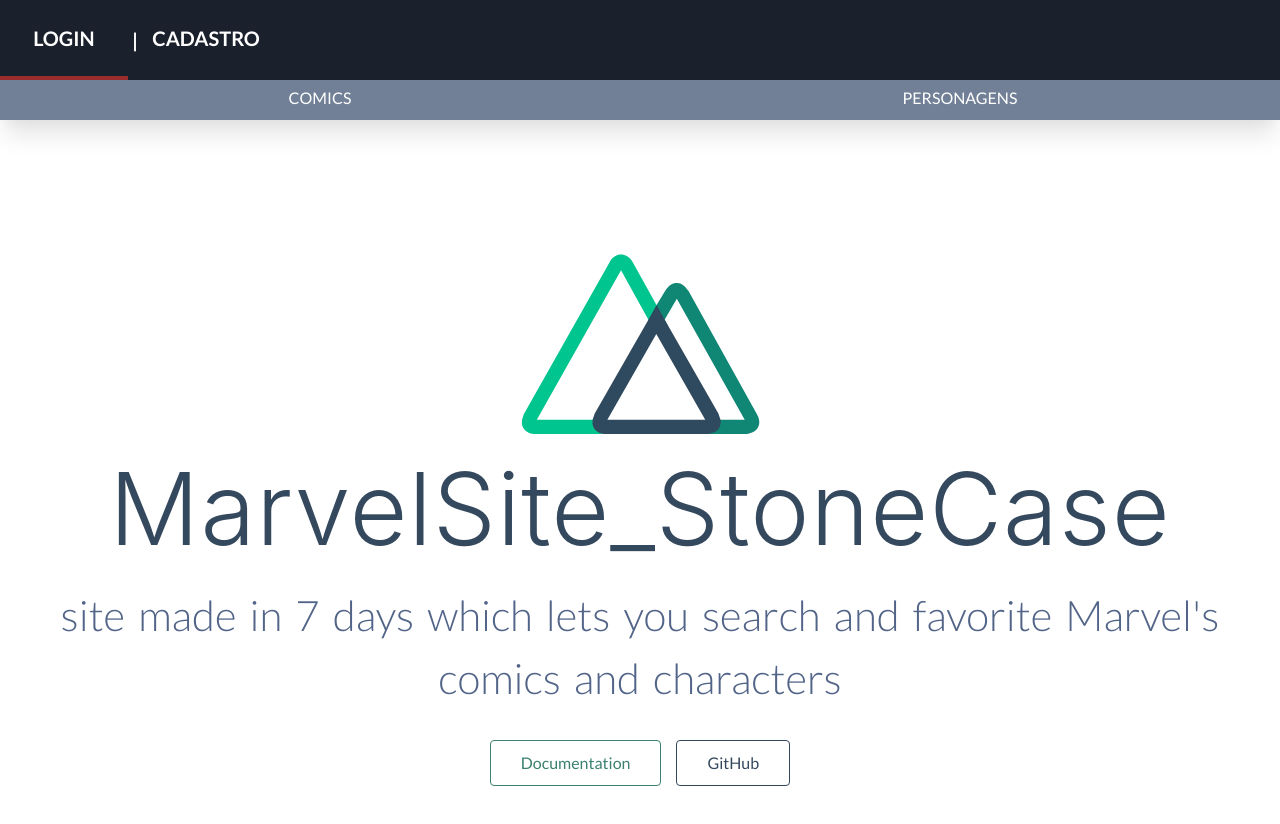
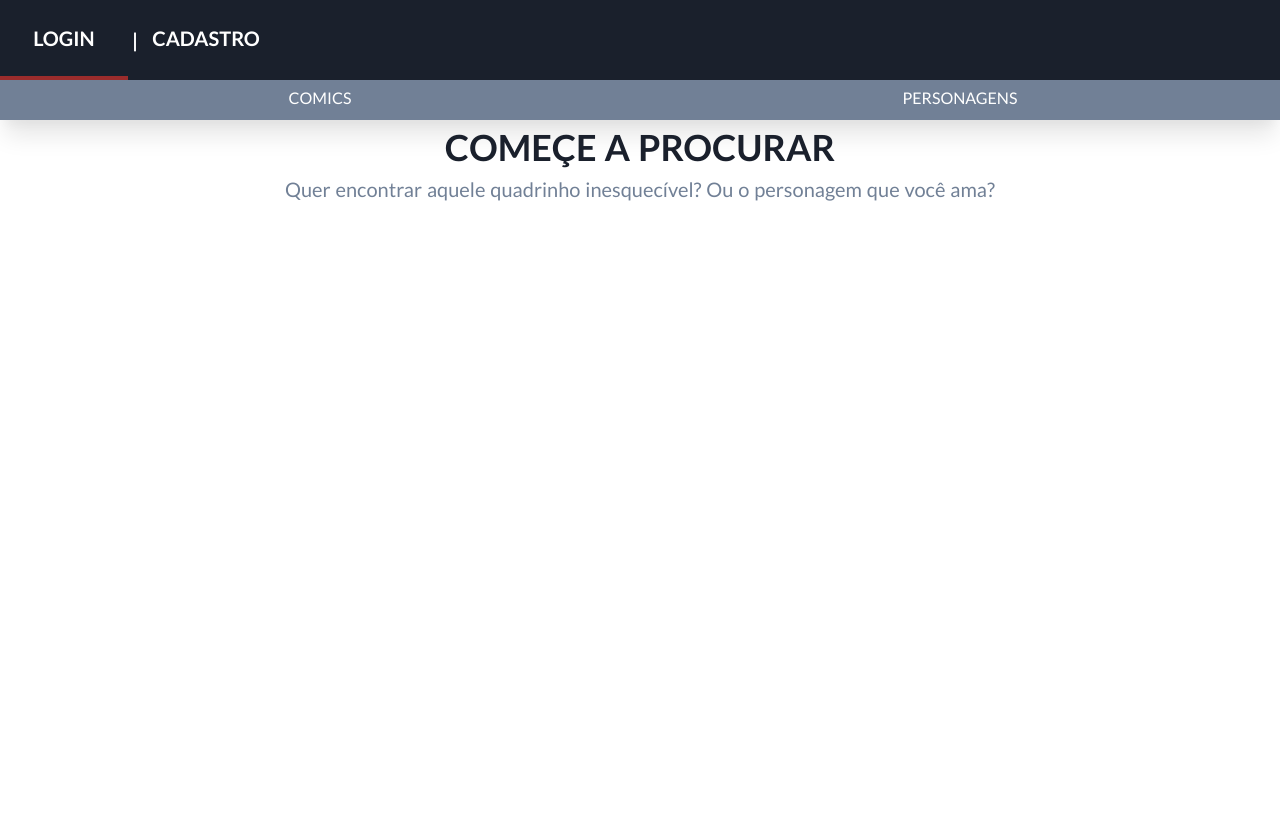
Before and after one commit to Marco-tron/MarvelSite_StoneCase, a Nuxt app: page / in a window 1280 px wide. Shown: the top 824 px of the page. After the commit the page ends 800 px from the top, so only its background shows below. Built offline with nearby package versions, Linux system fonts and the light colour scheme.

Commit message:
feature (home) title on home

```diff
--- a/pages/index.vue
+++ b/pages/index.vue
@@ -1,30 +1,13 @@
 <template>
-  <div class="container">
-    <div>
-      <logo />
-      <h1 class="title">
-        MarvelSite_StoneCase
-      </h1>
-      <h2 class="subtitle">
-        site made in 7 days which lets you search and favorite Marvel&#39;s comics and characters
-      </h2>
-      <div class="links">
-        <a
-          href="https://nuxtjs.org/"
-          target="_blank"
-          class="button--green"
-        >
-          Documentation
-        </a>
-        <a
-          href="https://github.com/nuxt/nuxt.js"
-          target="_blank"
-          class="button--grey"
-        >
-          GitHub
-        </a>
-      </div>
-    </div>
+  <div>
+        <div class="flex flex-col items-center text-center">
+            <h1 class="text-4xl text-gray-900 font-bold">
+                COMEÇE A PROCURAR
+            </h1>
+            <h2 class="text-xl text-gray-600">
+                Quer encontrar aquele quadrinho inesquecível? Ou o personagem que você ama?
+            </h2>
+        </div>
   </div>
 </template>
 
@@ -44,34 +27,4 @@ export default {
   @apply min-h-screen flex justify-center items-center text-center mx-auto;
 }
 */
-.container {
-  margin: 0 auto;
-  min-height: 100vh;
-  display: flex;
-  justify-content: center;
-  align-items: center;
-  text-align: center;
-}
-
-.title {
-  font-family: 'Quicksand', 'Source Sans Pro', -apple-system, BlinkMacSystemFont,
-    'Segoe UI', Roboto, 'Helvetica Neue', Arial, sans-serif;
-  display: block;
-  font-weight: 300;
-  font-size: 100px;
-  color: #35495e;
-  letter-spacing: 1px;
-}
-
-.subtitle {
-  font-weight: 300;
-  font-size: 42px;
-  color: #526488;
-  word-spacing: 5px;
-  padding-bottom: 15px;
-}
-
-.links {
-  padding-top: 15px;
-}
 </style>
```
